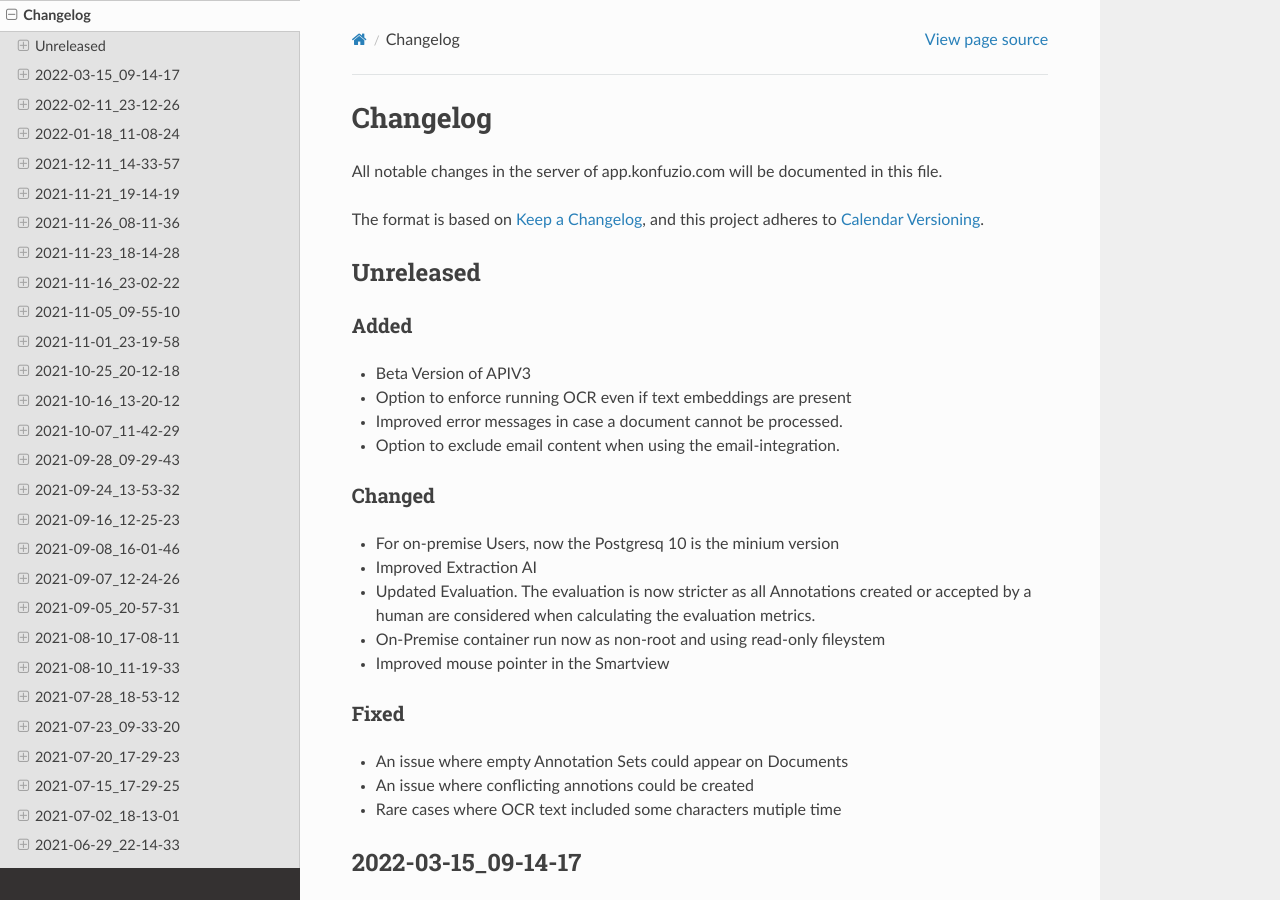
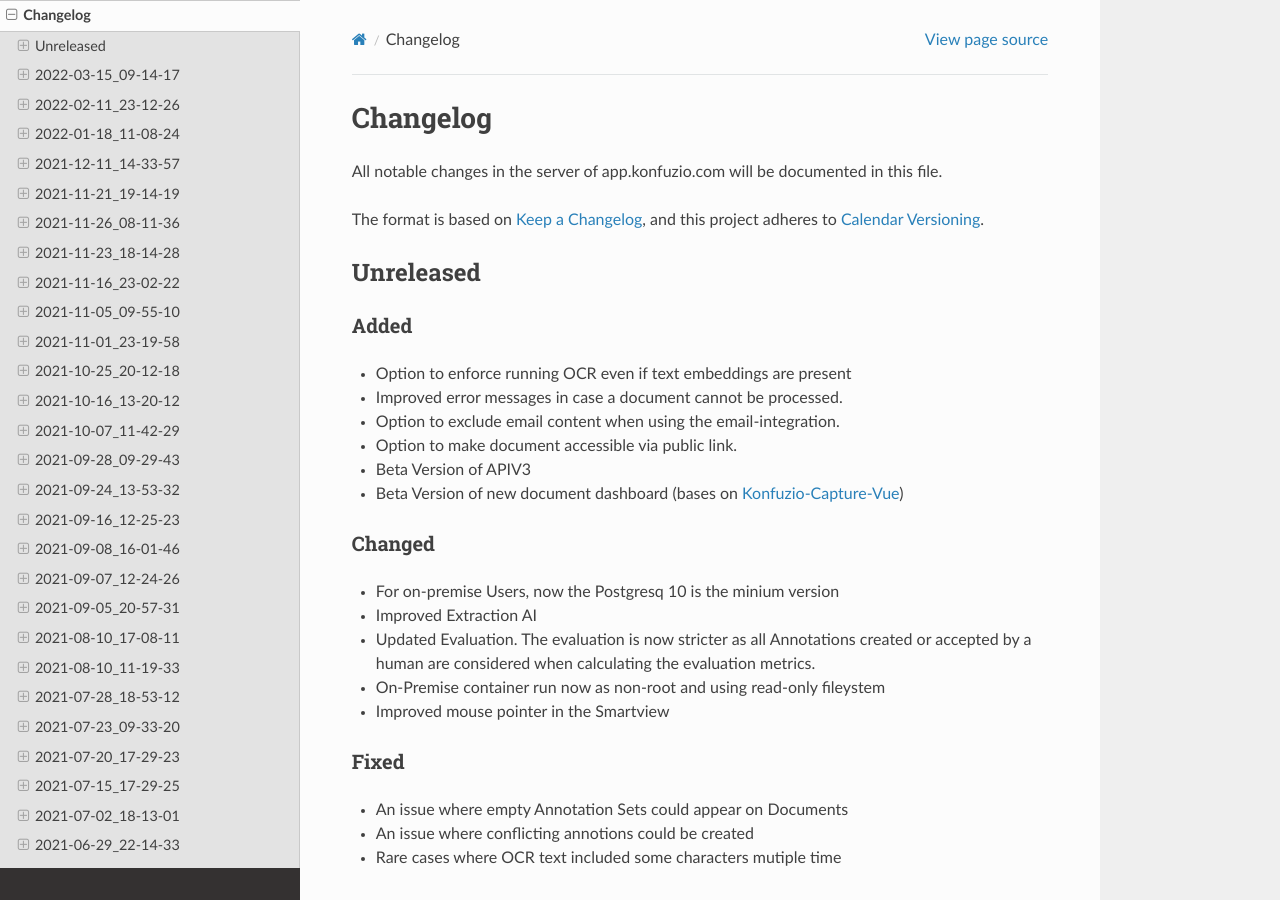
Before and after one commit to konfuzio-ai/konfuzio-sdk, a Sphinx documentation site: the page built from docs/web/changelog_app.md, in a window 1280 px wide and 900 px high. Built offline with Sphinx 7.4.7 and the Read the Docs theme 2.0.0, drawn with Linux system fonts in a browser that asks for light colours.

Commit message:
Update changelog_app.md

```diff
--- a/docs/web/changelog_app.md
+++ b/docs/web/changelog_app.md
@@ -11,10 +11,12 @@
 ## Unreleased
 
 ### Added
-- Beta Version of APIV3
 - Option to enforce running OCR even if text embeddings are present
 - Improved error messages in case a document cannot be processed.
 - Option to exclude email content when using the email-integration.
+- Option to make document accessible via public link.
+- Beta Version of APIV3
+- Beta Version of new document dashboard (bases on [Konfuzio-Capture-Vue](https://github.com/konfuzio-ai/konfuzio-capture-vue))
 
 ### Changed
 - For on-premise Users, now the Postgresq 10 is the minium version
```
